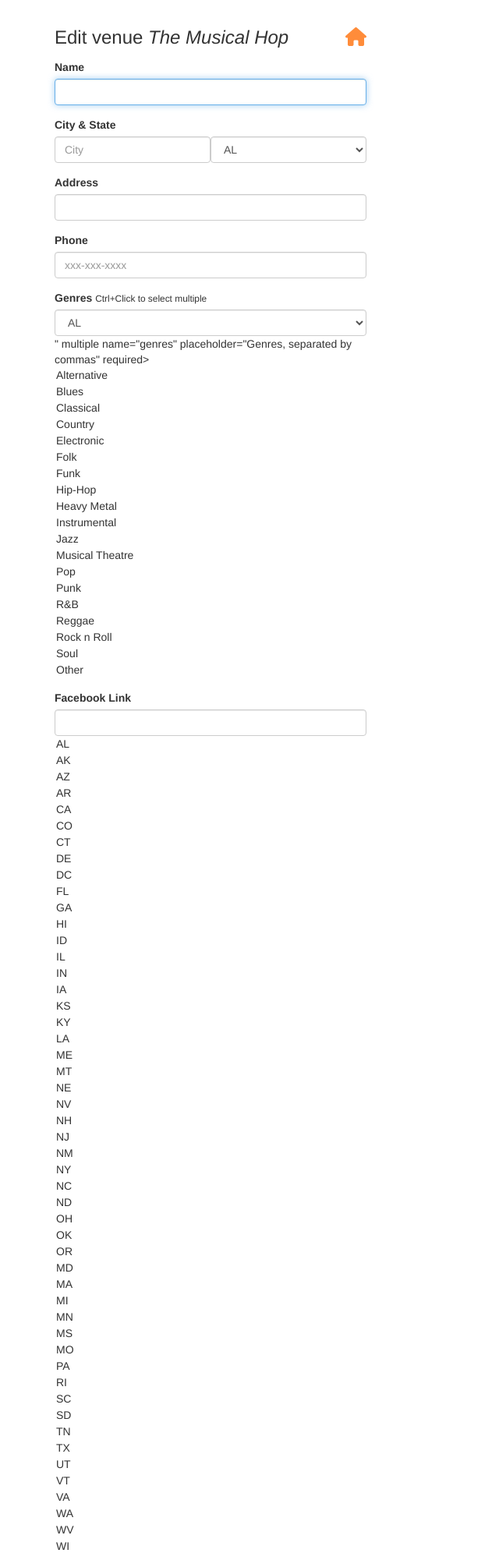
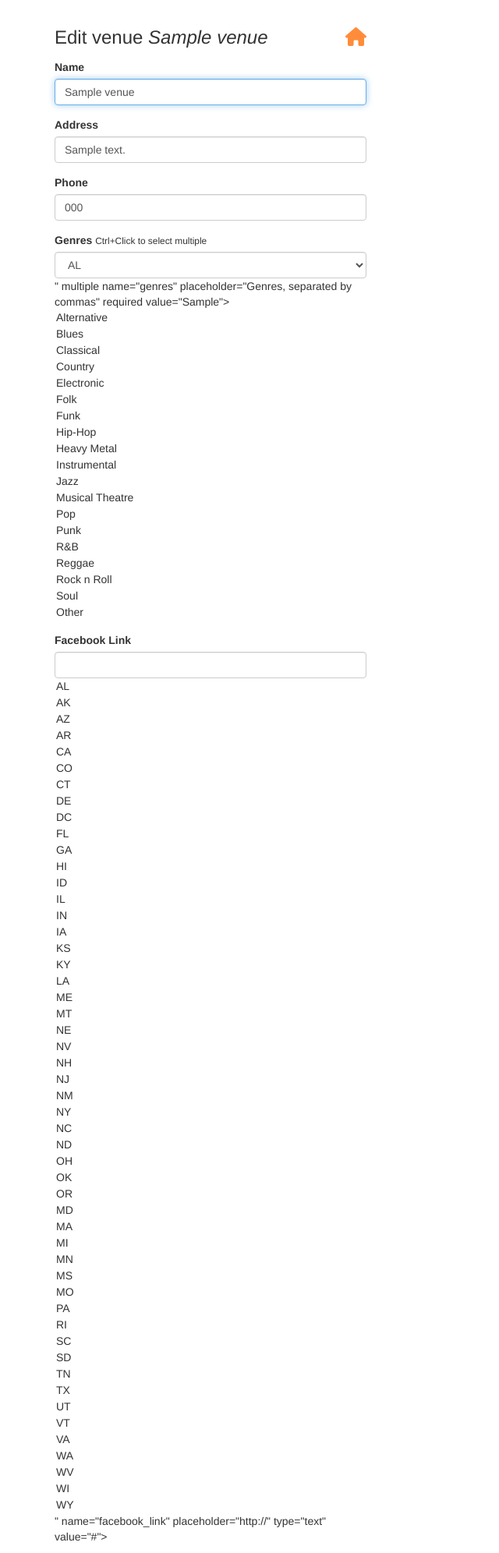
Before and after one commit to ocranbillions/fyyur, a Flask app: page /venues/1/edit in a window 1280 px wide. Shown: the part 60-2052 px from the top of the page at 78% size, without its empty margins (0-640 px from the left). Run offline with Flask 2, Linux system fonts and the light colour scheme; tables that the repository leaves empty hold one stand-in row (values such as "Sample post"); some libraries are stand-ins or nearby versions.

Commit message:
create venue Edit venue

```diff
--- a/app.py
+++ b/app.py
@@ -56,9 +56,6 @@
 
 @app.route('/venues')
 def venues():
-  # TODO: replace with real venues data.
-
-  # (Done)
   data = []
   cities = City.query.filter().order_by(City.city_name)
 
@@ -75,11 +72,6 @@
 
 @app.route('/venues/search', methods=['POST'])
 def search_venues():
-  # TODO: implement search on artists with partial string search. Ensure it is case-insensitive.
-  # search for Hop should return "The Musical Hop".
-  # search for "Music" should return "The Musical Hop" and "Park Square Live Music & Coffee"
-
-  # (DONE)
   text = request.form.get('search_term', '')
   result = Venue.query.filter(Venue.name.ilike(f'%{text}%'))
 
@@ -91,10 +83,6 @@
 
 @app.route('/venues/<int:venue_id>')
 def show_venue(venue_id):
-  # shows the venue page with the given venue_id
-  # TODO: replace with real venue data from the venues table, using venue_id
-
-  # (DONE)
   venue = Venue.query.get(venue_id)
   shows = venue.shows
   past_shows = []
@@ -148,25 +136,54 @@
 
 @app.route('/venues/create', methods=['POST'])
 def create_venue_submission():
-  # TODO: insert form data as a new Venue record in the db, instead
-  # TODO: modify data to be the data object returned from db insertion
 
-  # on successful db insert, flash success
-  flash('Venue ' + request.form['name'] + ' was successfully listed!')
-  # TODO: on unsuccessful db insert, flash an error instead.
-  # e.g., flash('An error occurred. Venue ' + data.name + ' could not be listed.')
-  # see: http://flask.pocoo.org/docs/1.0/patterns/flashing/
-  return render_template('pages/home.html')
+  venue = {}
+  venue['name'] = request.form['name']
+  venue['city'] = request.form['city']
+  venue['state'] = request.form['state']
+  venue['address'] = request.form['address']
+  venue['phone'] = request.form['phone']
+  venue['genres'] = request.form.getlist('genres')
+  venue['facebook_link'] = request.form['facebook_link']
+  venue['image_link'] = request.form['image_link']
+
+  if validate_new_venue(venue) == False:
+    flash('Please fill all input')
+    return render_template('forms/new_venue.html', form=VenueForm())
+  else:
+    error = False
+    city = {}
+    try:
+      venue['city'] = venue['city'].capitalize()
+      city_name = venue['city']
+      city = City.query.filter_by(city_name=city_name).first()
+
+      if city is None:
+        city = City(
+            state=venue['state'],
+            city_name=venue['city']
+          )
+        db.session.add(city)
+        db.session.flush() # flush() changes to the database and thus have your primary-key field (city_id) updated to use as foreign key in .add_venue
+
+      city.add_venue(venue)
+      db.session.commit()
+
+      flash('Venue ' + venue['name'] + ' was successfully listed!')
+    except:
+      error = True
+      db.session.rollback()
+      print(sys.exc_info())
+      flash('An error occurred. Venue could not be listed. Please check that your inputs are valid')
+    finally:
+      db.session.close()
+      if error:
+        return render_template('forms/new_venue.html', form=VenueForm())
+      else:
+        return redirect(url_for('venues'))
 
 @app.route('/venues/<venue_id>', methods=['DELETE'])
 def delete_venue(venue_id):
-  # TODO: Complete this endpoint for taking a venue_id, and using
-  # SQLAlchemy ORM to delete a record. Handle cases where the session commit could fail.
-
-  # BONUS CHALLENGE: Implement a button to delete a Venue on a Venue Page, have it so that
-  # clicking that button delete it from the db then redirect the user to the homepage
-
-  # (DONE)
   try:
     Venue.query.filter_by(id=venue_id).delete()
     db.session.commit()
@@ -181,12 +198,8 @@
 #  ----------------------------------------------------------------
 @app.route('/artists')
 def artists():
-  # TODO: replace with real data returned from querying the database
-
-  # (DONE)
   data = []
   artists = Artist.query.all()
-  # artists = Artist.query.filter().order_by(Artist.name)
 
   for artist in artists:
     data.append(artist)
@@ -197,11 +210,6 @@
 
 @app.route('/artists/search', methods=['POST'])
 def search_artists():
-  # TODO: implement search on artists with partial string search. Ensure it is case-insensitive.
-  # seach for "A" should return "Guns N Petals", "Matt Quevado", and "The Wild Sax Band".
-  # search for "band" should return "The Wild Sax Band".
-
-  # (DONE)
   text = request.form.get('search_term', '')
   result = Artist.query.filter(Artist.name.ilike(f'%{text}%'))
 
@@ -214,10 +222,6 @@
 
 @app.route('/artists/<int:artist_id>')
 def show_artist(artist_id):
-  # shows the venue page with the given venue_id
-  # TODO: replace with real venue data from the venues table, using venue_id
-
-  # (DONE)
   artist = Artist.query.get(artist_id)
   shows = artist.shows
   past_shows = []
@@ -262,77 +266,26 @@
 #  ----------------------------------------------------------------
 @app.route('/artists/<int:artist_id>/edit', methods=['GET'])
 def edit_artist(artist_id):
-  artist = Artist.query.get(artist_id)
+  a = Artist.query.get(artist_id)
+
   form = ArtistForm()
   artist={
-    "id": 4,
-    "name": artist.name,
-    "genres": artist.genres,
-    "city": artist.city,
-    "state": artist.state,
-    "phone": artist.phone,
-    "website": artist.website,
-    "facebook_link": artist.facebook_link,
-    "seeking_venue": artist.seeking_venue,
-    "seeking_description": artist.seeking_description,
-    "image_link": artist.image_link
+    "id": a.id,
+    "name": a.name,
+    "genres": a.genres,
+    "city": a.city,
+    "state": a.state,
+    "phone": a.phone,
+    "website": a.website,
+    "facebook_link": a.facebook_link,
+    "seeking_venue": a.seeking_venue,
+    "seeking_description": a.seeking_description,
+    "image_link": a.image_link
   }
-  # TODO: populate form with fields from artist with ID <artist_id>
-  # (DONE)
   return render_template('forms/edit_artist.html', form=form, artist=artist)
 
 @app.route('/artists/<int:artist_id>/edit', methods=['POST'])
 def edit_artist_submission(artist_id):
-  # TODO: take values from the form submitted, and update existing
-  # artist record with ID <artist_id> using the new attributes
-
-  return redirect(url_for('show_artist', artist_id=artist_id))
-
-@app.route('/venues/<int:venue_id>/edit', methods=['GET'])
-def edit_venue(venue_id):
-  form = VenueForm()
-  venue={
-    "id": 1,
-    "name": "The Musical Hop",
-    "genres": ["Jazz", "Reggae", "Swing", "Classical", "Folk"],
-    "address": "1015 Folsom Street",
-    "city": "San Francisco",
-    "state": "CA",
-    "phone": "123-123-1234",
-    "website": "https://www.themusicalhop.com",
-    "facebook_link": "https://www.facebook.com/TheMusicalHop",
-    "seeking_talent": True,
-    "seeking_description": "We are on the lookout for a local artist to play every two weeks. Please call us.",
-    "image_link": "https://images.unsplash.com/photo-1543900694-133f37abaaa5?ixlib=rb-1.2.1&ixid=eyJhcHBfaWQiOjEyMDd9&auto=format&fit=crop&w=400&q=60"
-  }
-  # TODO: populate form with values from venue with ID <venue_id>
-  return render_template('forms/edit_venue.html', form=form, venue=venue)
-
-@app.route('/venues/<int:venue_id>/edit', methods=['POST'])
-def edit_venue_submission(venue_id):
-  # TODO: take values from the form submitted, and update existing
-  # venue record with ID <venue_id> using the new attributes
-  return redirect(url_for('show_venue', venue_id=venue_id))
-
-#  Create Artist
-#  ----------------------------------------------------------------
-
-@app.route('/artists/create', methods=['GET'])
-def create_artist_form():
-  form = ArtistForm()
-  return render_template('forms/new_artist.html', form=form)
-
-@app.route('/artists/create', methods=['POST'])
-def create_artist_submission():
-  # called upon submitting the new artist listing form
-  # TODO: insert form data as a new Artist record in the db, instead
-  # TODO: modify data to be the data object returned from db insertion
-    # on successful db insert, flash success
-  # flash('Artist ' + request.form['name'] + ' was successfully listed!')
-  # TODO: on unsuccessful db insert, flash an error instead.
-  # e.g., flash('An error occurred. Artist ' + data.name + ' could not be listed.')
-
-  # (DONE)
   artist = {}
   artist['name'] = request.form['name']
   artist['city'] = request.form['city']
@@ -349,7 +302,116 @@
   else:
     error = False
     try:
-      show = Artist(
+      artist_to_update = Artist.query.get(artist_id)
+
+      artist_to_update.name = artist['name']
+      artist_to_update.city = artist['city']
+      artist_to_update.state = artist['state']
+      artist_to_update.phone = artist['phone']
+      artist_to_update.genres = artist['genres']
+      artist_to_update.facebook_link = artist['facebook_link']
+      artist_to_update.image_link = artist['image_link']
+
+      db.session.commit()
+      flash('Artist ' + artist['name'] + ' was successfully updated!')
+    except:
+      error = True
+      db.session.rollback()
+      print(sys.exc_info())
+      flash('An error occurred. Artist could not be updated. Please check that your inputs are valid')
+    finally:
+      db.session.close()
+      if error:
+        return render_template('forms/new_artist.html', form=ArtistForm())
+      else:
+        return redirect(url_for('show_artist', artist_id=artist_id))
+
+
+@app.route('/venues/<int:venue_id>/edit', methods=['GET'])
+def edit_venue(venue_id):
+  v = Venue.query.get(venue_id)
+  form = VenueForm()
+  venue={
+    "id": v.id,
+    "name": v.name,
+    "genres": v.genres,
+    "address": v.address,
+    "phone": v.phone,
+    "website": v.website,
+    "facebook_link": v.facebook_link,
+    "seeking_talent": v.seeking_talent,
+    "seeking_description": v.seeking_description,
+    "image_link": v.image_link
+  }
+  return render_template('forms/edit_venue.html', form=form, venue=venue)
+
+@app.route('/venues/<int:venue_id>/edit', methods=['POST'])
+def edit_venue_submission(venue_id):
+
+  venue = {}
+  venue['name'] = request.form['name']
+  venue['address'] = request.form['address']
+  venue['phone'] = request.form['phone']
+  venue['genres'] = request.form.getlist('genres')
+  venue['facebook_link'] = request.form['facebook_link']
+  venue['image_link'] = request.form['image_link']
+
+  if validate_edit_venue(venue) == False:
+    flash('Please fill all input')
+    return render_template('forms/new_venue.html', form=VenueForm())
+  else:
+    error = False
+    try:
+      venue_to_update = Venue.query.get(venue_id)
+
+      venue_to_update.name = venue['name']
+      venue_to_update.name = venue['address']
+      venue_to_update.phone = venue['phone']
+      venue_to_update.genres = venue['genres']
+      venue_to_update.facebook_link = venue['facebook_link']
+      venue_to_update.image_link = venue['image_link']
+
+      db.session.commit()
+      flash('Venue ' + venue['name'] + ' was successfully updated!')
+    except:
+      error = True
+      db.session.rollback()
+      print(sys.exc_info())
+      flash('An error occurred. Venue could not be updated. Please check that your inputs are valid')
+    finally:
+      db.session.close()
+      if error:
+        return render_template('forms/new_venue.html', form=VenueForm())
+      else:
+        return redirect(url_for('show_venue', venue_id=venue_id))
+
+
+#  Create Artist
+#  ----------------------------------------------------------------
+
+@app.route('/artists/create', methods=['GET'])
+def create_artist_form():
+  form = ArtistForm()
+  return render_template('forms/new_artist.html', form=form)
+
+@app.route('/artists/create', methods=['POST'])
+def create_artist_submission():
+  artist = {}
+  artist['name'] = request.form['name']
+  artist['city'] = request.form['city']
+  artist['state'] = request.form['state']
+  artist['phone'] = request.form['phone']
+  artist['genres'] = request.form.getlist('genres')
+  artist['facebook_link'] = request.form['facebook_link']
+  artist['image_link'] = request.form['image_link']
+
+  if validate_new_artist(artist) == False:
+    flash('Please fill all input')
+    return render_template('forms/new_artist.html', form=ArtistForm())
+  else:
+    error = False
+    try:
+      new_artist = Artist(
         name=artist['name'],
         city=artist['city'],
         state=artist['state'],
@@ -358,7 +420,7 @@
         facebook_link=artist['facebook_link'],
         image_link=artist['image_link']
       )
-      db.session.add(show)
+      db.session.add(new_artist)
       db.session.commit()
       flash('Artist ' + artist['name'] + ' was successfully listed!')
     except:
@@ -371,7 +433,6 @@
       if error:
         return render_template('forms/new_artist.html', form=ArtistForm())
       else:
-        # return render_template('pages/home.html')
         return redirect(url_for('artists'))
 
 #  Shows
@@ -379,15 +440,11 @@
 
 @app.route('/shows')
 def shows():
-  # displays list of shows at /shows
-  # TODO: replace with real venues data.
-  #       num_shows should be aggregated based on number of upcoming shows per venue.
-
-  # (DONE)
   data = []
   shows = Show.query.order_by(Show.start_time).filter(Show.start_time >= datetime.now())
 
   for show in shows:
+    show.print_info()
     data.append({
       "venue_id": show.venue_id,
       "venue_name": show.venue.name,
@@ -407,13 +464,6 @@
 
 @app.route('/shows/create', methods=['POST'])
 def create_show_submission():
-  # called to create new shows in the db, upon submitting new show listing form
-  # TODO: insert form data as a new Show record in the db, instead
-  # TODO: on unsuccessful db insert, flash an error instead.
-  # e.g., flash('An error occurred. Show could not be listed.')
-  # see: http://flask.pocoo.org/docs/1.0/patterns/flashing/
-
-  # (DONE)
   artist_id = request.form['artist_id']
   venue_id = request.form['venue_id']
   start_time = request.form['start_time']
@@ -442,7 +492,6 @@
       if error:
         return render_template('forms/new_show.html', form=ShowForm())
       else:
-        # return render_template('pages/home.html')
         return redirect(url_for('shows'))
 
 
--- a/templates/forms/edit_artist.html
+++ b/templates/forms/edit_artist.html
@@ -33,8 +33,8 @@
         {{ form.facebook_link(class_ = 'form-control', placeholder='http://', id=form.state, autofocus = true, value = artist.facebook_link) }}
       </div>
       <div class="form-group">
-        <label for="image_link">Facebook Link</label>
-        {{ form.image_link(class_ = 'form-control', placeholder='http://', id=form.state, autofocus = true, value = artist.facebook_link) }}
+        <label for="image_link">Image Link</label>
+        {{ form.image_link(class_ = 'form-control', placeholder='http://', id=form.state, autofocus = true, value = artist.image_link) }}
       </div>
       <input type="submit" value="Edit Artist" class="btn btn-primary btn-lg btn-block">
     </form>
--- a/templates/forms/edit_venue.html
+++ b/templates/forms/edit_venue.html
@@ -6,36 +6,29 @@
       <h3 class="form-heading">Edit venue <em>{{ venue.name }}</em> <a href="{{ url_for('index') }}" title="Back to homepage"><i class="fa fa-home pull-right"></i></a></h3>
       <div class="form-group">
         <label for="name">Name</label>
-        {{ form.name(class_ = 'form-control', autofocus = true) }}
-      </div>
-      <div class="form-group">
-          <label>City & State</label>
-          <div class="form-inline">
-            <div class="form-group">
-              {{ form.city(class_ = 'form-control', placeholder='City', autofocus = true) }}
-            </div>
-            <div class="form-group">
-              {{ form.state(class_ = 'form-control', placeholder='State', autofocus = true) }}
-            </div>
-          </div>
+        {{ form.name(class_ = 'form-control', autofocus = true, value = venue.name) }}
       </div>
       <div class="form-group">
         <label for="address">Address</label>
-        {{ form.address(class_ = 'form-control', autofocus = true) }}
+        {{ form.address(class_ = 'form-control', autofocus = true, value = venue.address) }}
       </div>
       <div class="form-group">
           <label for="phone">Phone</label>
-          {{ form.phone(class_ = 'form-control', placeholder='xxx-xxx-xxxx', autofocus = true) }}
+          {{ form.phone(class_ = 'form-control', placeholder='xxx-xxx-xxxx', autofocus = true, value = venue.phone) }}
         </div>
       <div class="form-group">
         <label for="genres">Genres</label>
         <small>Ctrl+Click to select multiple</small>
-        {{ form.genres(class_ = 'form-control', placeholder='Genres, separated by commas', id=form.state, autofocus = true) }}
+        {{ form.genres(class_ = 'form-control', placeholder='Genres, separated by commas', id=form.state, autofocus = true, value = venue.genres) }}
       </div>
       <div class="form-group">
-          <label for="genres">Facebook Link</label>
-          {{ form.facebook_link(class_ = 'form-control', placeholder='http://', id=form.state, autofocus = true) }}
-        </div>
+        <label for="facebook_link">Facebook Link</label>
+        {{ form.facebook_link(class_ = 'form-control', placeholder='http://', id=form.state, autofocus = true, value = venue.facebook_link) }}
+      </div>
+      <div class="form-group">
+        <label for="image_link">Image Link</label>
+        {{ form.image_link(class_ = 'form-control', placeholder='http://', id=form.state, autofocus = true, value = venue.image_link) }}
+      </div>
       <input type="submit" value="Edit Venue" class="btn btn-primary btn-lg btn-block">
     </form>
   </div>
```
Also changed, not shown: migrations/versions/00548fe17319_.py (deleted, +0 -32 lines), migrations/versions/2fafc6bc3f51_.py (deleted, +0 -36 lines), migrations/versions/3fe282a7d8de_.py (renamed from migrations/versions/8f692e6421e8_.py, +26 -5 lines), migrations/versions/5f2145bac481_.py (deleted, +0 -41 lines), migrations/versions/8dff3a3c79f6_.py (deleted, +0 -32 lines), migrations/versions/8e13f3d7f6f3_.py (deleted, +0 -30 lines), models.py (+47 -17 lines), templates/forms/new_venue.html (+7 -3 lines), utils.py (+19 -0 lines), 1 other file.
